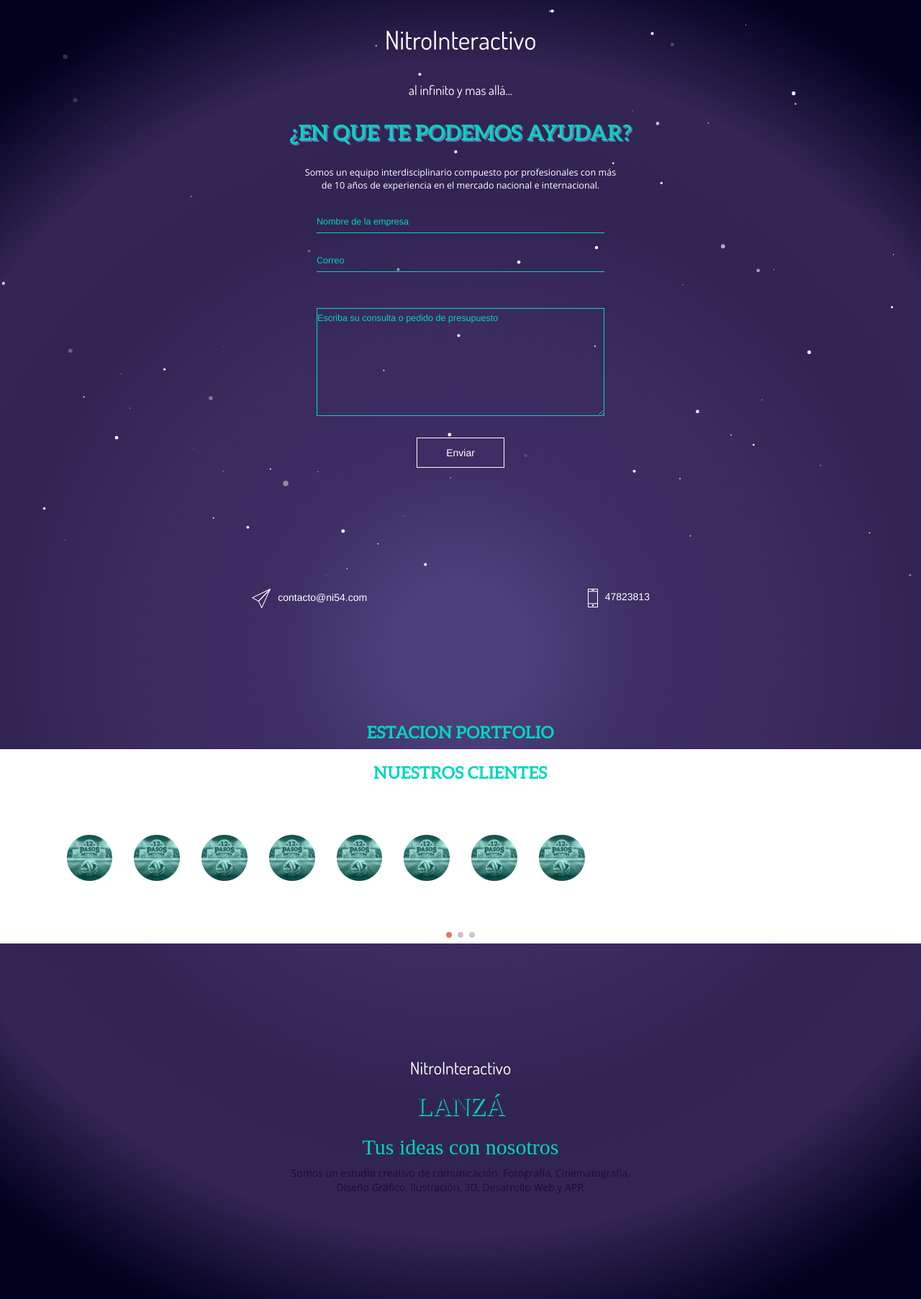
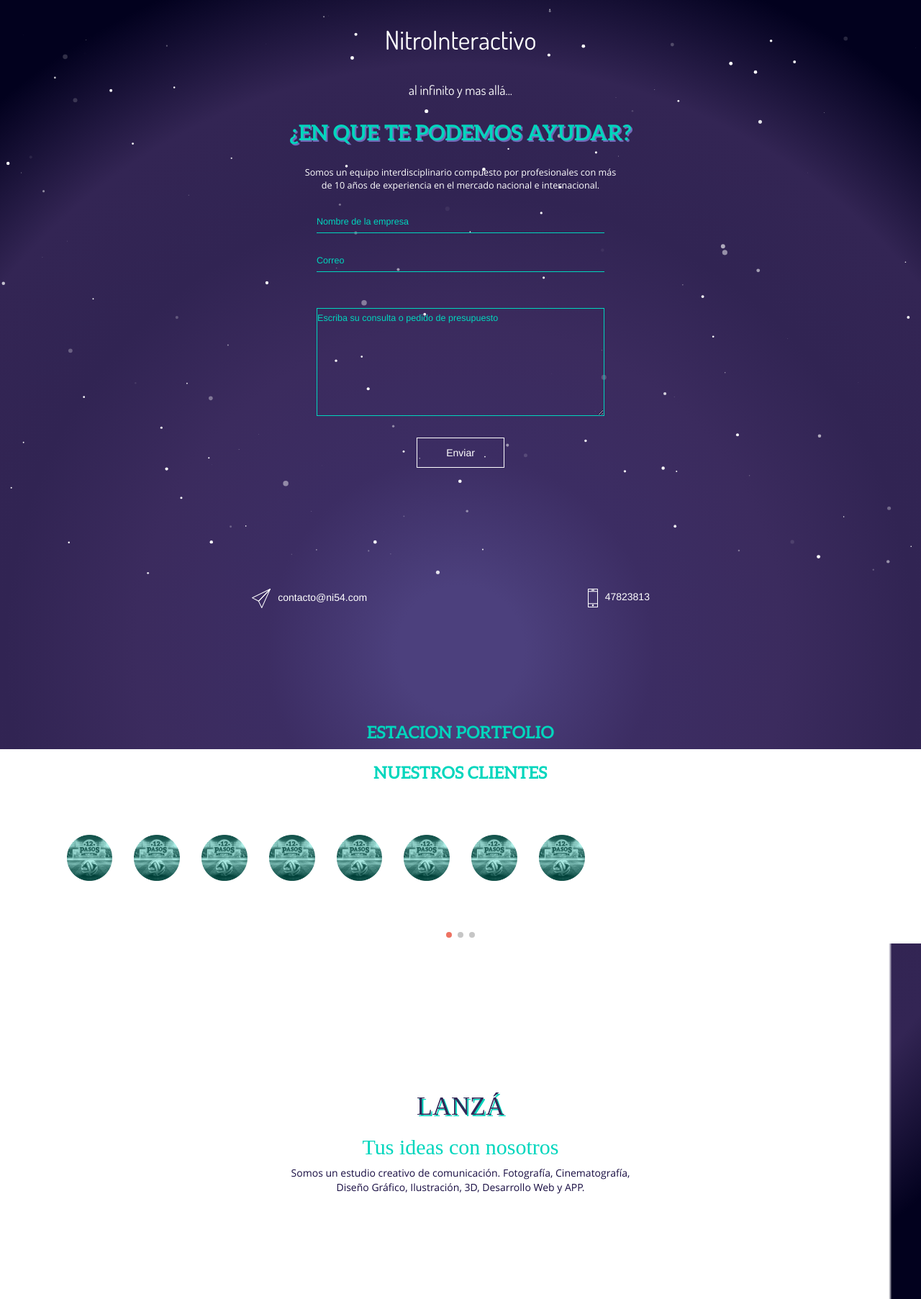
Before and after one commit to NI54Oficina/ni54-web, a PHP site: page / in a window 1280 px wide. Shown: the whole page at 72% size. Run offline with PHP 8.4, Linux system fonts and the light colour scheme; some libraries are stand-ins or nearby versions.

Commit message:
12:31 5-01-2016

```diff
--- a/css/style.css
+++ b/css/style.css
@@ -240,7 +240,9 @@ ul{
 .about{
   padding: 10em 5em;
   /*background-image: url(../img/fondo-2.png);
-  background-size: cover;*/
+  background-size: cover;
+  background-position: center;*/
+  z-index: -2;
 }
 
 .about h3{
@@ -264,6 +266,13 @@ ul{
 }
 .typed-cursor{
   display: none
+}
+
+#canvasSky{
+  position: absolute;
+  height: 100%;
+  width: 100%;
+  border: none;
 }
 
 /*para_probar_portfolio-01.png*/
--- a/index.html
+++ b/index.html
@@ -138,6 +138,8 @@
 
 
 <div class="about col-lg-12 col-sm-12 col-md-12 col-xs-12">
+
+	<canvas id="canvasSky"></canvas>
 	<h3 id="dinamic-content">NitroInteractivo </h3>
 
 	<h1>LANZÁ</h1>
@@ -169,4 +171,29 @@ function changeContent(){
  });
 }
 </script>
+
+
+<script>
+ height=$('.about').height();
+ width=$('.about').width();
+
+var c = document.getElementById("canvasSky");
+var ctx = c.getContext("2d");
+console.log(height);
+console.log(width);
+var grd = ctx.createRadialGradient(500,height,0, 250, 200, 250);
+
+grd.addColorStop(0, "white");
+grd.addColorStop(.1, "red");
+grd.addColorStop(.2, "blue");
+grd.addColorStop(0.25, "#776db4");
+grd.addColorStop(0.5, "#625897");
+grd.addColorStop(0.75, "#50477f");
+
+grd.addColorStop(1, "white");
+
+ctx.fillStyle = grd;
+ctx.fillRect(0, 0,290, height);
+
+</script>
 </html>
--- a/js/stars.js
+++ b/js/stars.js
@@ -58,9 +58,11 @@ var resize = function() {
 
 
 
-	maxNumber = Math.round(window.innerWidth * window.innerHeight * .00012);
+	maxNumber = Math.round(window.innerWidth * window.innerHeight * .00020);
 	createStars();
 };
+
+
 var createStars = function() {
 	stars = [];
 	var w = window.innerWidth * window.devicePixelRatio;
@@ -78,7 +80,12 @@ var createStars = function() {
 			opac:1
 		});
 	}
+
+
 };
+
+
+
 var easeOutCirc = function(t, b, c, d) {
 	t /= d;
 	t--;
```
